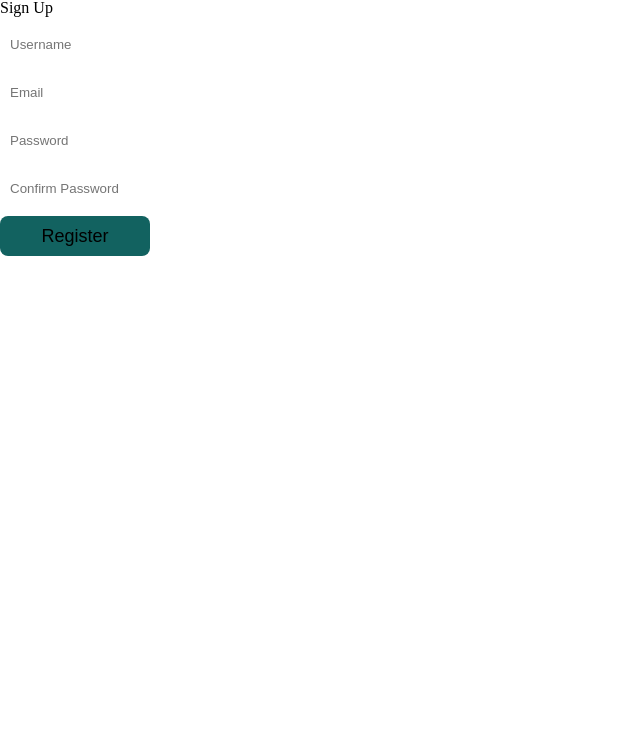
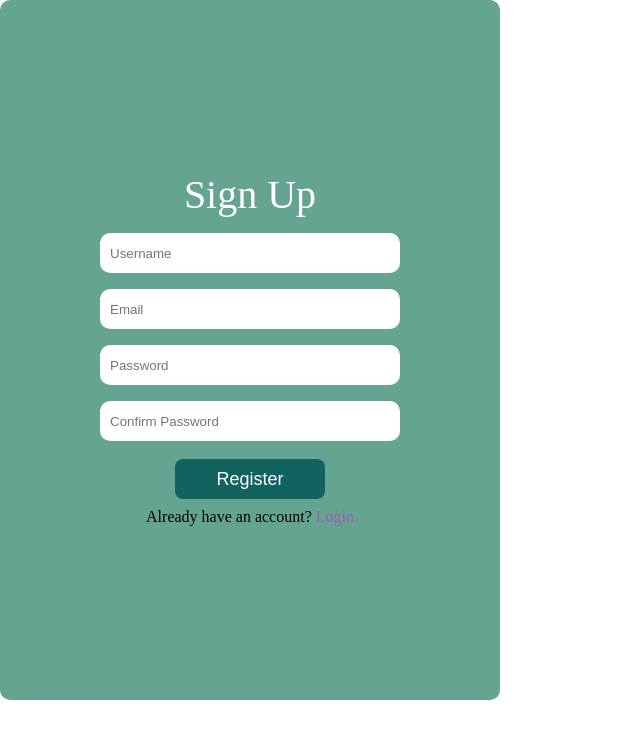
Before and after one commit to vitorsoaresf/gestao-habitos, a React (Create React App) app: page /register in a window 1280 px wide. Shown: the top 738 px of the page, without its empty margins (0-640 px from the left). Built offline with nearby package versions, Linux system fonts and the light colour scheme.

Commit message:
feat: refactor style and implements login link

```diff
--- a/src/pages/Register/index.jsx
+++ b/src/pages/Register/index.jsx
@@ -2,13 +2,15 @@ import { useForm } from "react-hook-form";
 import * as yup from "yup";
 import { yupResolver } from "@hookform/resolvers/yup";
 import { useContext } from "react";
+import { useHistory } from "react-router-dom";
+import { Link } from "react-router-dom";
+
+import { UserContext } from "../../providers/users";
 import { AuthenticatedContext } from "../../providers/authenticated";
-import { UserContext } from "../../providers/users";
-import { Container } from "./styles";
-import { useHistory } from "react-router-dom";
-
 import Input from "../../components/Input";
 import Button from "../../components/Button";
+
+import { Container } from "./styles";
 
 const Register = () => {
   const { registerUser } = useContext(UserContext);
@@ -88,6 +90,9 @@ const Register = () => {
           error={errors.confirm_password?.message}
         />
         <Button type="submit">Register</Button>
+        <p>
+          Already have an account? <Link to="/login">Login</Link>
+        </p>
       </form>
     </Container>
   );
--- a/src/pages/Register/styles.js
+++ b/src/pages/Register/styles.js
@@ -1,3 +1,41 @@
 import styled from "styled-components";
 
-export const Container = styled.div``;
+export const Container = styled.div`
+  background: var(--green);
+  display: flex;
+  flex-direction: column;
+  align-items: center;
+  justify-content: center;
+  height: 100vh;
+  width: 100vw;
+
+  @media (min-width: 768px) {
+    height: 700px;
+    width: 500px;
+    display: flex;
+    border-radius: 10px;
+  }
+
+  h1 {
+    color: var(--white);
+    font-size: 40px;
+    margin-bottom: 10px;
+  }
+
+  form {
+    width: 100%;
+    display: flex;
+    flex-direction: column;
+    align-items: center;
+
+    button {
+      margin: 10px 0 10px 0;
+      color: var(--white);
+    }
+
+    a {
+      color: var(--purple);
+      text-decoration: none;
+    }
+  }
+`;
```
